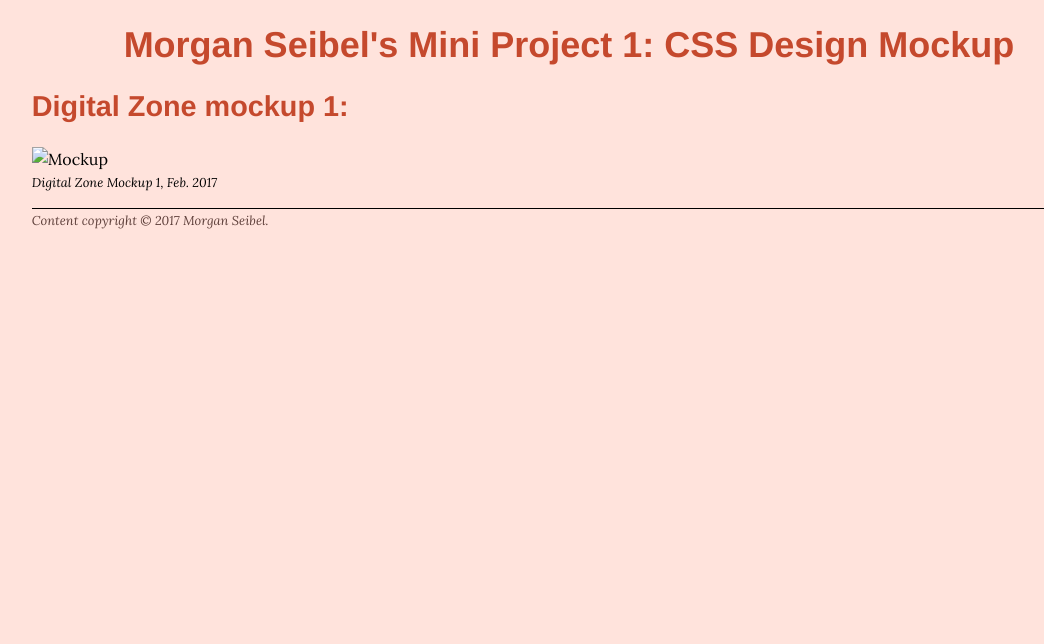
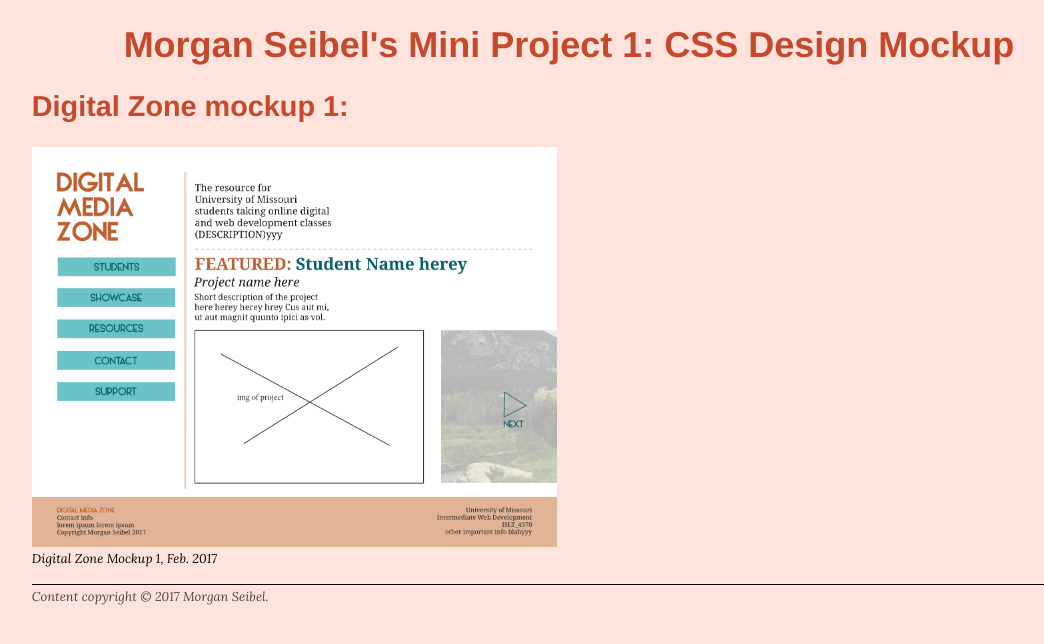
Before and after one commit to morganbseibel/morganbseibel.github.io, a plain HTML site: page mockup.html in a window 1280 px wide. Shown: the whole page, without its empty margins (71-1115 px from the left). Drawn offline with Linux system fonts and the light colour scheme; a web font is replaced by a local one.

Commit message:
saved jpg and size dimensions

```diff
--- a/mockup.html
+++ b/mockup.html
@@ -16,7 +16,7 @@
 
 <h2>Digital Zone mockup 1:</h2>
     <p>
-        <img src="seibel_mp1_mockup.jpg" height="400" width="300" alt="Mockup" />
+        <img src="seibel_mp1_mockup.jpg" height="400" width="525" alt="Mockup" />
     </p>
 
     <p class="caption">Digital Zone Mockup 1, Feb. 2017</p>
```
Also changed, not shown: seibel_mp1_mockup.jpg (added), 1 other file.
